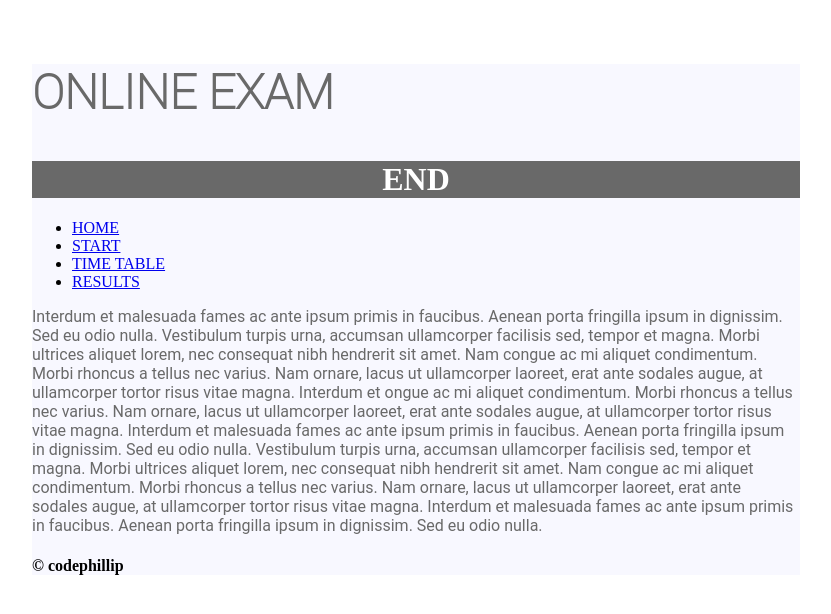
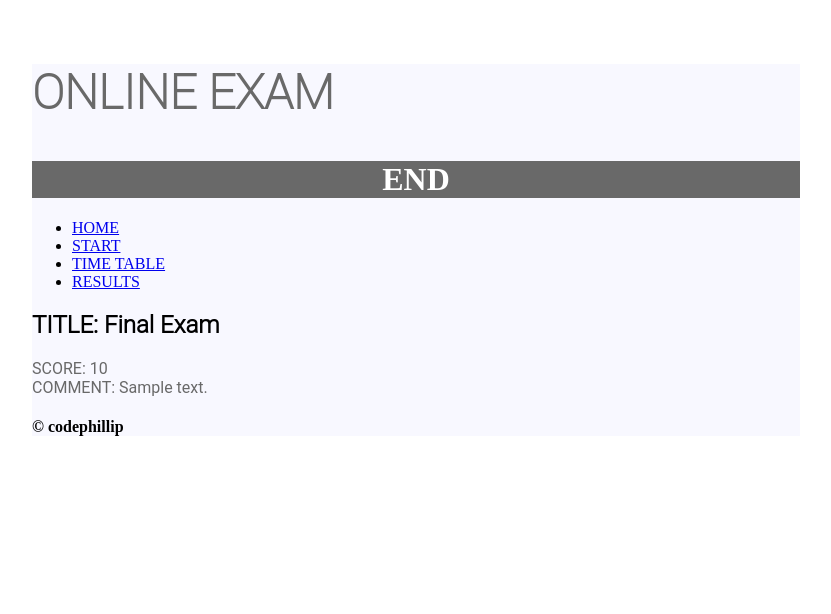
Before and after one commit to allisnone/OnlineExamination, a Django app: template templates/end.html in a window 1280 px wide. Shown: the top 614 px of the page, without its empty margins (224-1055 px from the left). Run offline with Django 3.2, Linux system fonts and the light colour scheme; the template is opened without the code that fills it: most values are stand-ins (such as "Sample title", 1, 10 or a date in 2020).

Commit message:
added score and comment to end.html

```diff
--- a/myapp/static/css/styles.css
+++ b/myapp/static/css/styles.css
@@ -19,6 +19,11 @@ p {
     color: dimgrey;
 }
 
+span {
+    font-family: "Roboto", "Lucida Grande", "DejaVu Sans", "Bitstream Vera Sans", Verdana, Arial, sans-serif;
+    color: dimgrey;
+}
+
 body {
     margin-top: 5%;
     margin-left: 20%;
--- a/templates/end.html
+++ b/templates/end.html
@@ -6,20 +6,7 @@
 {% endblock %}
 
 {% block content %}
-    <p>
-        Interdum et malesuada fames ac ante ipsum primis in faucibus. Aenean porta fringilla ipsum in dignissim. Sed eu
-        odio nulla. Vestibulum turpis urna, accumsan ullamcorper facilisis sed, tempor et magna. Morbi ultrices
-        aliquet lorem, nec consequat nibh hendrerit sit amet.
-        Nam congue ac mi aliquet condimentum. Morbi rhoncus a tellus nec varius.
-        Nam ornare, lacus ut ullamcorper laoreet, erat ante sodales augue, at ullamcorper tortor risus vitae magna.
-        Interdum et ongue ac mi aliquet condimentum. Morbi rhoncus a tellus nec varius.
-        Nam ornare, lacus ut ullamcorper laoreet, erat ante sodales augue, at ullamcorper tortor risus vitae magna.
-        Interdum et malesuada fames ac ante ipsum primis in faucibus. Aenean porta fringilla ipsum in dignissim. Sed eu
-        odio nulla. Vestibulum turpis urna, accumsan ullamcorper facilisis sed, tempor et magna. Morbi ultrices
-        aliquet lorem, nec consequat nibh hendrerit sit amet.
-        Nam congue ac mi aliquet condimentum. Morbi rhoncus a tellus nec varius.
-        Nam ornare, lacus ut ullamcorper laoreet, erat ante sodales augue, at ullamcorper tortor risus vitae magna.
-        Interdum et malesuada fames ac ante ipsum primis in faucibus. Aenean porta fringilla ipsum in dignissim. Sed eu
-        odio nulla.
-    </p>
+    <h2>TITLE: Final Exam</h2>
+    <span>SCORE: {{ score }}</span><br>
+    <span>COMMENT: {{ comment }}</span>
 {% endblock %}
```
Also changed, not shown: myapp/views.py (+22 -2 lines), 1 other file.
